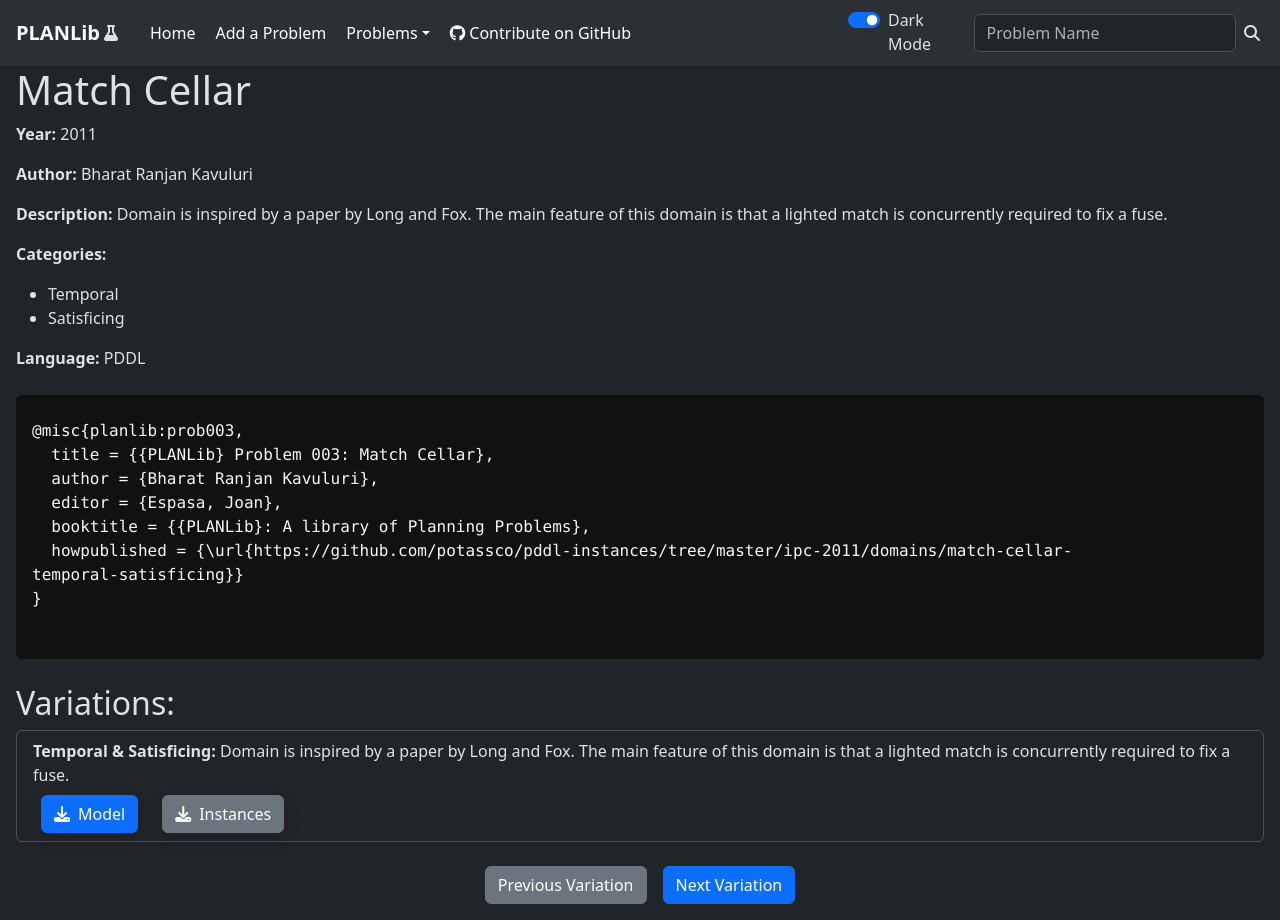
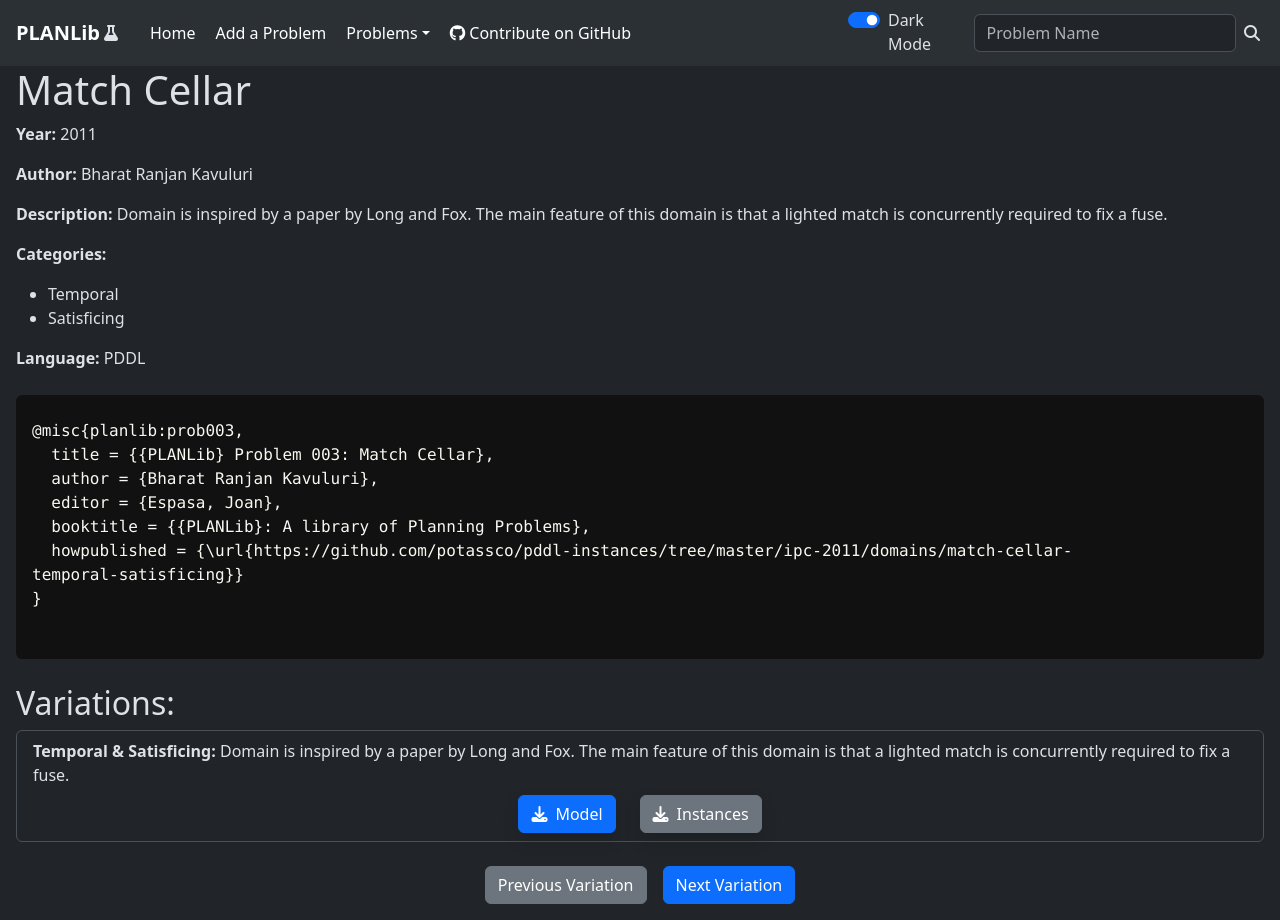
Before and after one commit to JoanEspasa/PLANLib, a Jekyll site: the page built from _problem/match_cellar.md, in a window 1280 px wide. Built offline with Jekyll 4.4.1, drawn with Linux system fonts in a browser that asks for light colours; nearby versions of some CDN libraries.

Commit message:
feat: small bug fix

```diff
--- a/_layouts/problem.html
+++ b/_layouts/problem.html
@@ -54,7 +54,7 @@
               <span class="fw-bolder">{{ variation.name }}:</span>
               <span>{{ variation.description }}</span>
             </div>
-            <div class="d-flex justify-con tent-center gap-2 mt-2">
+            <div class="d-flex justify-content-center gap-2 mt-2">
               <a
                 class="btn btn-primary mx-2 shadow"
                 href="{{ variation.modelPath }}"
```
